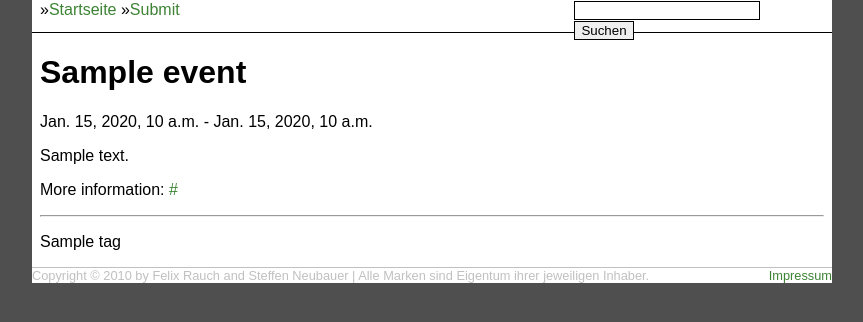
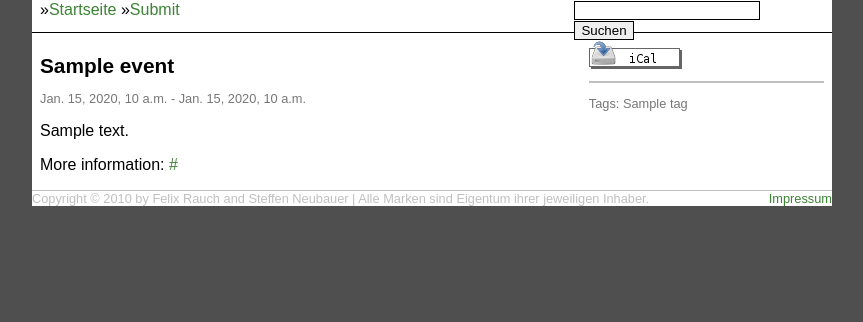
Before and after one commit to matepeter/ffmff, a Django app: template templates/events/view_event.html in a window 1280 px wide. Shown: the part 252-574 px from the top of the page, without its empty margins (208-1071 px from the left). Run offline with Django 3.2, Linux system fonts and the light colour scheme; the template is opened without the code that fills it: most values are stand-ins (such as "Sample title", 1, 10 or a date in 2020).

Commit message:
Various changes and additions:
In awesomeness.css:
 - renamed content_eventlist to content_main
 - added css class event_taglist
 - added css class sidebar_seperator

In view_event.html:
 - modified template to use the content and sidebar css
 - moved the taglist into the sidebar
 - added a iCal export button

In home.html:
 - renamed content_eventlist to content_main

```diff
--- a/media/awesomeness.css
+++ b/media/awesomeness.css
@@ -34,7 +34,7 @@ div#content {
 	padding-left: 0.5em
 }
 
-div#content_eventlist {
+div#content_main {
 	float: left;
 	border: 0px;
 	margin: 0px;
@@ -93,6 +93,8 @@ div#footer {
 .event_title { font-size: 130%; font-weight: bold; margin-bottom: 0.25em;}
 .event_seperator { border: dashed #c0c0c0 1px;}
 .event_date { font-size: 80%; color: #777777; }
+.event_taglist { font-size: 80%; color: #777777; }
+.sidebar_seperator { border: solid #c0c0c0 1px; }
 
 h2 {
 }
--- a/templates/events/view_event.html
+++ b/templates/events/view_event.html
@@ -2,14 +2,18 @@
 {% load markup %}
 {% block title %}- {{event.name}}{% endblock %}
 {% block content %}
-<h1>{{event.name}}</h1>
-<p>{{event.date_start}} - {{event.date_end}}</p>
+<div id="content_main"><h1 class="event_title">{{event.name}}</h1>
+<p class="event_date">{{event.date_start}} - {{event.date_end}}</p>
 <p>{{ event.desc|markdown }}</p>
 <p>More information: <a href="{{event.url}}">{{event.url}}</a></p>
-<hr>
-<p>
+</div>
+<div id="content_sidebar">
+<a href="/events/export/ical/{{event.pk}}"><img src="/media/ical.gif" alt="Export as iCal"></a>
+<hr class="sidebar_seperator">
+<p class="event_taglist">Tags:
 {% for tag in event.tags.all %}
 	{{ tag }}{% if not forloop.last %}, {% endif %}
 {% endfor %}
 </p>
+</div>
 {% endblock %}
--- a/templates/home.html
+++ b/templates/home.html
@@ -2,7 +2,7 @@
 {% load markup %}
 
 {% block content %}
-<div id="content_eventlist" >
+<div id="content_main" >
 {% for e in events %}
 	<h2 class="event_title"><a href="{{ e.get_absolute_url }}">{{ e.name }}</a></h2>
 	<span class="event_date">{{ e.date_start }} - {{ e.date_end }}</span>
```
Also changed, not shown: media/ical.gif (added).
